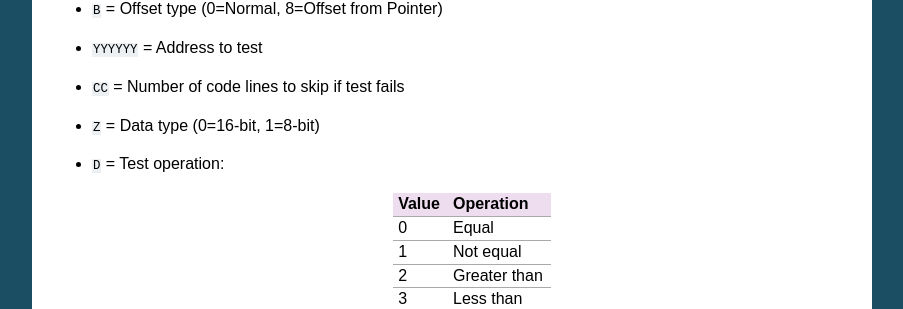
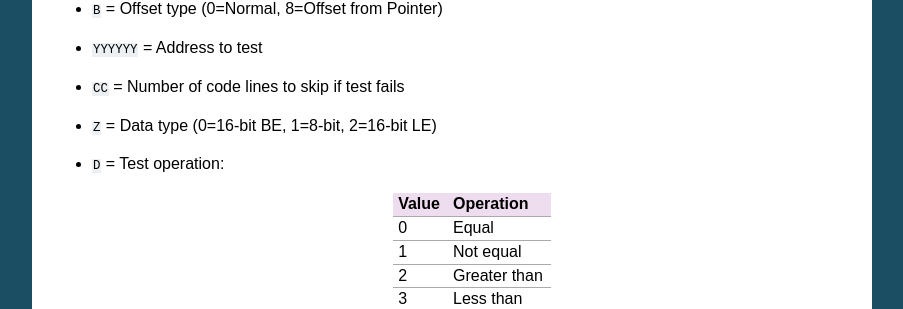
Before and after one commit to bucanero/apollo-lib, a Sphinx documentation site: the page built from docs/savewizard.rst, in a window 1280 px wide and 900 px high, scrolled down 12777 px. Shown: the part 143-452 px from the top of the window, without its empty margins (198-1101 px from the left). Built offline with Sphinx 7.4.7, drawn with Linux system fonts in a browser that asks for light colours.

Commit message:
Update savewizard.rst

```diff
--- a/docs/savewizard.rst
+++ b/docs/savewizard.rst
@@ -779,7 +779,7 @@ Type D: Conditional Skip (Byte Test)
 - ``B`` = Offset type (0=Normal, 8=Offset from Pointer)
 - ``YYYYYY`` = Address to test
 - ``CC`` = Number of code lines to skip if test fails
-- ``Z`` = Data type (0=16-bit, 1=8-bit)
+- ``Z`` = Data type (0=16-bit BE, 1=8-bit, 2=16-bit LE)
 - ``D`` = Test operation:
 
   +--------+-------------------+
```
